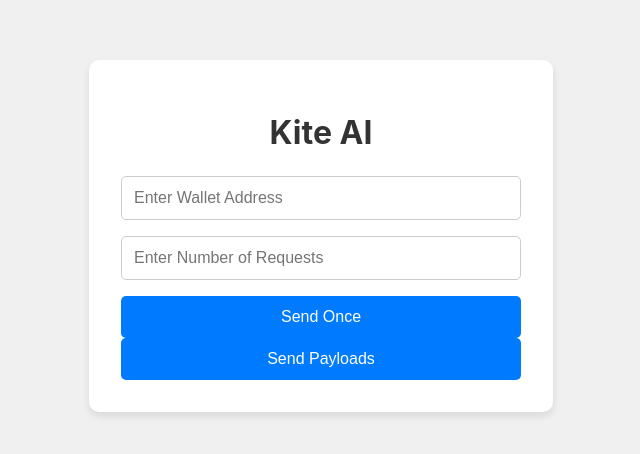
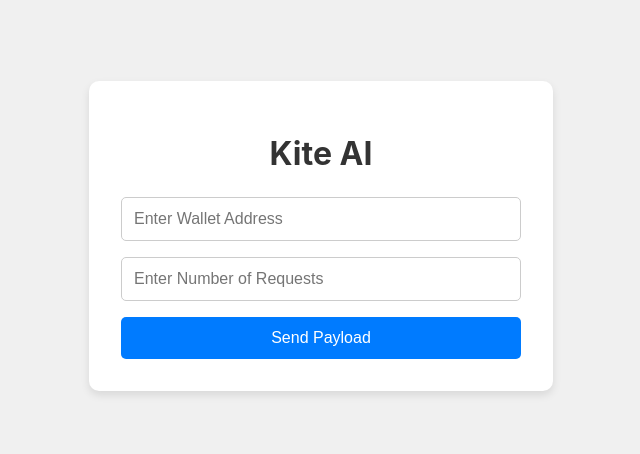
Before and after one commit to NwaAmadi/Kite-AI, a React (Create React App) app: page / in a window 1280 px wide. Shown: the part 164-618 px from the top of the page, without its empty margins (319-959 px from the left). Built offline with nearby package versions, Linux system fonts and the light colour scheme.

Commit message:
Update App.js
Major update

```diff
--- a/src/App.js
+++ b/src/App.js
@@ -4,7 +4,7 @@
 const App = () => {
   const [walletAddress, setWalletAddress] = useState("");
   const [numRequests, setNumRequests] = useState("");
-  const [status, setStatus] = useState(null);
+  const [status, setStatus] = useState(null); // "success" or "error"
   const [isSending, setIsSending] = useState(false);
   const url = "/api/report_usage";
 
@@ -31,15 +31,22 @@
     { q: "Does Kite AI use machine learning?", a: "Yes, it enables AI and machine learning integrations." }
     ];
 
-  const sendPayload = async () => {
+  const handleSend = async () => {
+    // Validate inputs
     if (!walletAddress) {
       alert("Please enter a wallet address.");
       return;
     }
+    const requestsCount = parseInt(numRequests);
+    if (!requestsCount || isNaN(requestsCount) || requestsCount <= 0) {
+      alert("Please enter a valid number of requests.");
+      return;
+    }
 
     setIsSending(true);
-    setStatus(null);
+    setStatus("sending");
 
+    for (let i = 0; i < requestsCount; i++) {
       try {
         const randomIndex = Math.floor(Math.random() * questionsAndAnswers.length);
         const payload = {
@@ -52,42 +59,25 @@
 
         await fetch(url, {
           method: "POST",
-        headers: { "Content-Type": "application/json" },
+          headers: {
+            "Content-Type": "application/json"
+          },
           body: JSON.stringify(payload)
         });
-
-      setStatus("success");
       } catch (error) {
         console.error("Error sending request:", error);
         setStatus("error");
-    }
-
         setIsSending(false);
-  };
-
-  const sendMultiplePayloads = async () => {
-    if (!walletAddress) {
-      alert("Please enter a wallet address.");
-      return;
-    }
-    if (!numRequests || isNaN(numRequests) || numRequests <= 0) {
-      alert("Please enter a valid number of requests.");
         return;
       }
 
-    setIsSending(true);
-    setStatus(null);
-
-    for (let i = 0; i < numRequests; i++) {
-      try {
-        await sendPayload();
-      } catch (error) {
-        setStatus("error");
-        break;
+      // If there are more requests to send, wait 30 seconds before the next one.
+      if (i < requestsCount - 1) {
+        await new Promise((resolve) => setTimeout(resolve, 30000));
       }
-      if (i < numRequests - 1) await new Promise((resolve) => setTimeout(resolve, 30000));
     }
 
+    setStatus("success");
     setIsSending(false);
   };
 
@@ -106,12 +96,25 @@
         value={numRequests}
         onChange={(e) => setNumRequests(e.target.value)}
       />
-      <button onClick={sendPayload} disabled={isSending}>Send Once</button>
-      <button onClick={sendMultiplePayloads} disabled={isSending}>Send {numRequests} Payloads</button>
+      <button onClick={handleSend} disabled={isSending}>
+        Send Payload{parseInt(numRequests) > 1 ? "s" : ""}
+      </button>
 
-      {status && (
-        <div className={`status-popup ${status}`}>
-          {status === "success" ? "Payload sent successfully!" : "Failed to send payload."}
+      {isSending && (
+        <div className="status-popup sending">
+          Sending, please wait...
+        </div>
+      )}
+
+      {status === "success" && !isSending && (
+        <div className="status-popup success">
+          Payload sent successfully!
+        </div>
+      )}
+
+      {status === "error" && !isSending && (
+        <div className="status-popup error">
+          Failed to send payload.
         </div>
       )}
     </div>
```
Lines whose indentation alone changed are shown as unchanged.
